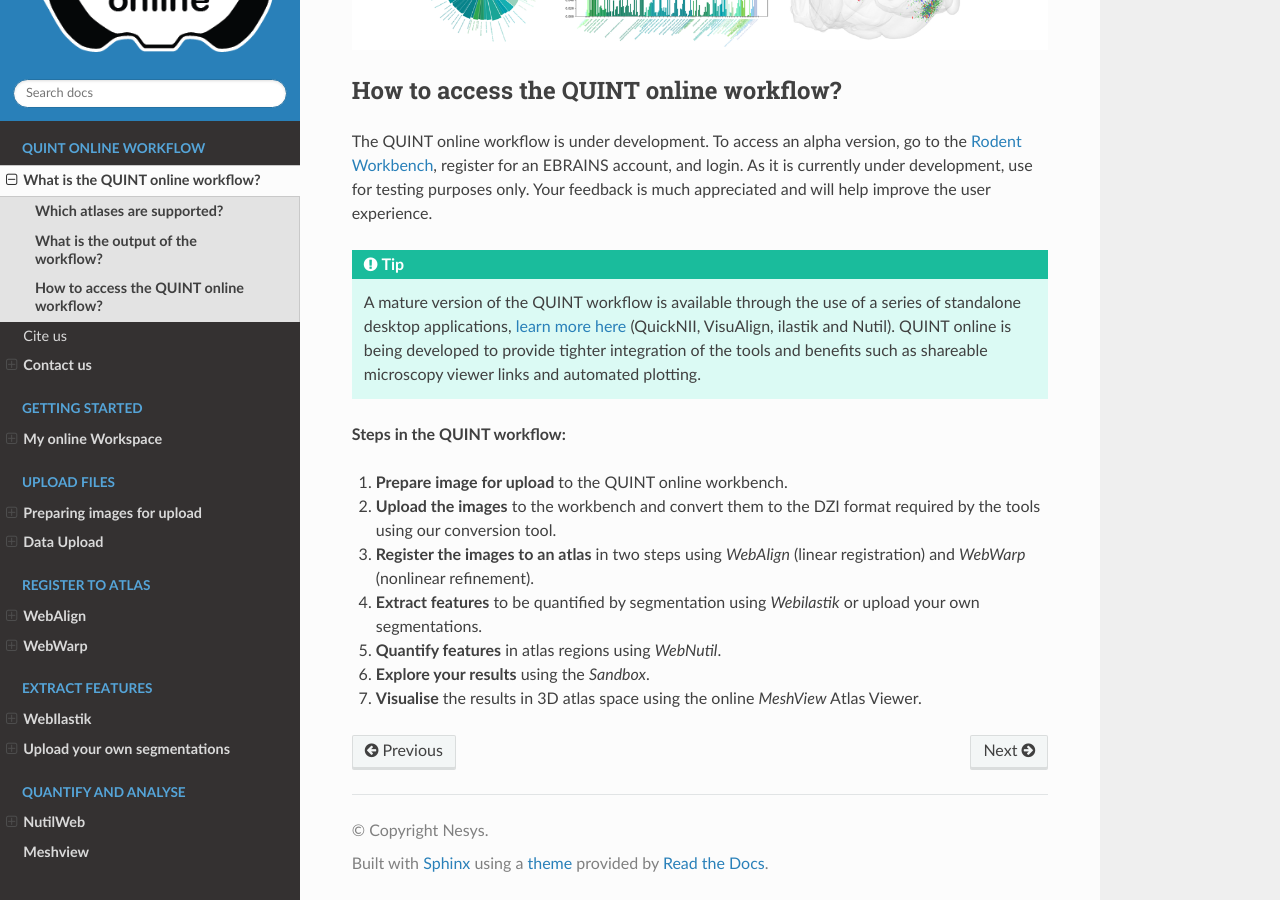
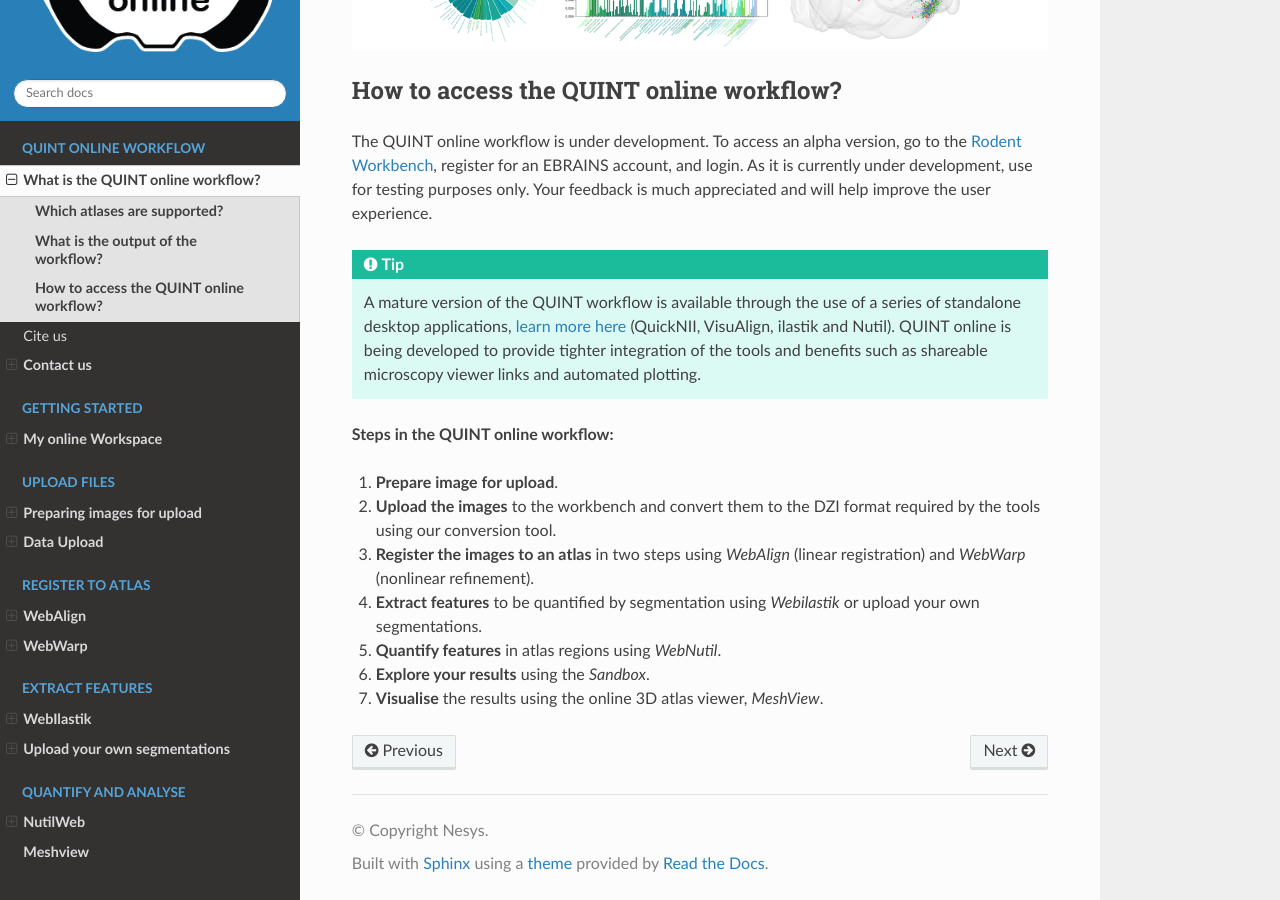
Before and after one commit to Neural-Systems-at-UIO/QUINT_webtools, a Sphinx documentation site: the page built from docs/QUINTintro_new.rst, in a window 1280 px wide and 900 px high, scrolled down 1156 px. Built offline with Sphinx 7.4.7 and the Read the Docs theme 3.1.0, drawn with Linux system fonts in a browser that asks for light colours.

Commit message:
Add image

```diff
--- a/docs/Publications.rst
+++ b/docs/Publications.rst
@@ -1,7 +1,7 @@
 Cite us
 ---------
 
-**Latest article about our software and web-applications**
+**Latest article about our software and pipelines**
 
 * Puchades M, Yates SC, Csucs G, Carey H, Balkir A, Leergaard T, Bjaalie J. Software and pipelines for registration and analyses of rodent brain image data in reference atlas space. Frontiers of Neuroinformations. 2025. https://doi.org/10.3389/fninf.2025.1629388
 
--- a/docs/QUINTintro_new.rst
+++ b/docs/QUINTintro_new.rst
@@ -28,12 +28,12 @@
 .. tip::
    A mature version of the QUINT workflow is available through the use of a series of standalone desktop applications, `learn more here <https://quint-workflow.readthedocs.io/en/latest/>`_ (QuickNII, VisuAlign, ilastik and Nutil). QUINT online is being developed to provide tighter integration of the tools and benefits such as shareable microscopy viewer links and automated plotting.
 
-**Steps in the QUINT workflow:**
+**Steps in the QUINT online workflow:**
 
-1. **Prepare image for upload** to the QUINT online workbench.
+1. **Prepare image for upload**.
 2. **Upload the images** to the workbench and convert them to the DZI format required by the tools using our conversion tool.
 3. **Register the images to an atlas** in two steps using *WebAlign* (linear registration) and *WebWarp* (nonlinear refinement).
 4. **Extract features** to be quantified by segmentation using *Webilastik* or upload your own segmentations.
 5. **Quantify features** in atlas regions using *WebNutil*.
 6. **Explore your results** using the *Sandbox*.
-7. **Visualise** the results in 3D atlas space using the online *MeshView* Atlas Viewer.
+7. **Visualise** the results using the online 3D atlas viewer, *MeshView*.
--- a/docs/Requirements.rst
+++ b/docs/Requirements.rst
@@ -4,6 +4,10 @@
 The online workbench supports upload of images of histological brain sections at high-resolution in many image formats (TIFF, JPG, PNG).
 
 The images must be named according to the QUINT file naming convention. As the first step in the workflow, add a unique identifier to each image as described below.
+
+.. image:: images/Image_series.PNG
+   :align: right
+   :width: 270
 
 **QUINT naming convention**
 -------------------------------
```
